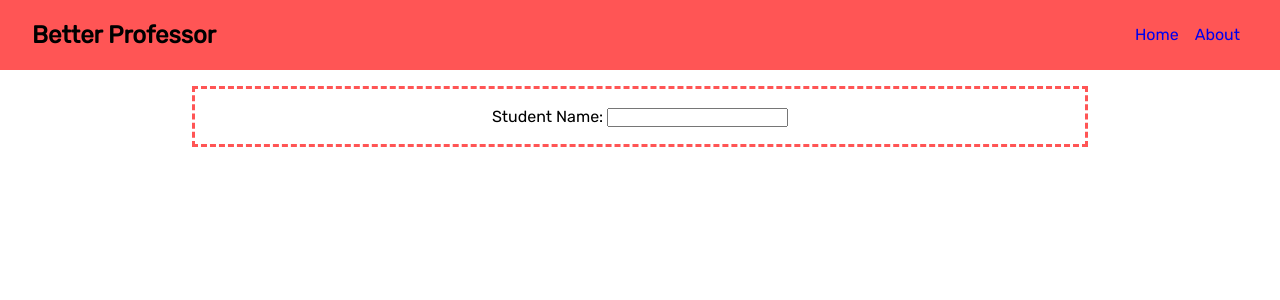
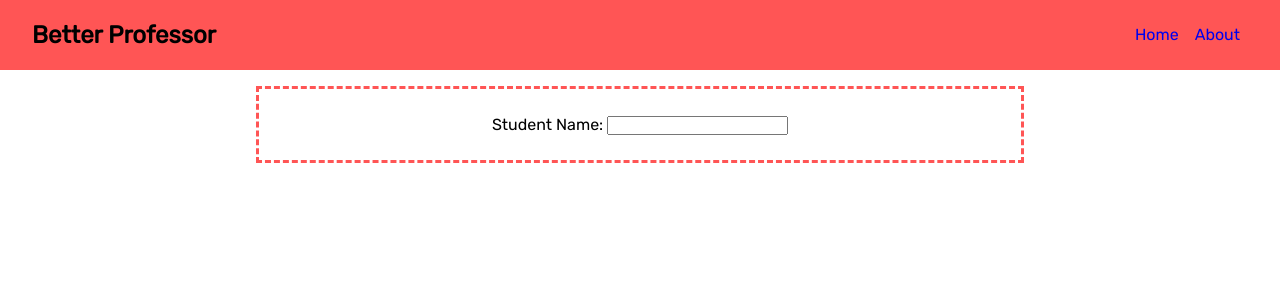
Before and after one commit to derpwanda/betterprof, a React (Create React App) app in the folder bf_app/: page / in a window 1280 px wide. Shown: the top 300 px of the page. Built offline with nearby package versions, Linux system fonts and the light colour scheme.

Commit message:
styling on form, added mv_form class

```diff
--- a/bf_app/src/App.css
+++ b/bf_app/src/App.css
@@ -48,7 +48,11 @@ ul {
     display: flex;
     justify-content: center;
     padding: 0.7rem 2rem;
-    margin-left: 15%;
-    width: 70%;
+    margin-left: 20%;
+    width: 60%;
     border: #f55 dashed;
 }
+
+.mv_form {
+    padding: 0.5rem 2rem;
+}
--- a/bf_app/src/components/pages/Main.js
+++ b/bf_app/src/components/pages/Main.js
@@ -18,7 +18,7 @@ class MainView extends Component {
     render() {
         return (
             <form className='mainview'>
-                <div>
+                <div className='mv_form'>
                     <label>Student Name: </label>
                     <input
                         type='text'
```
